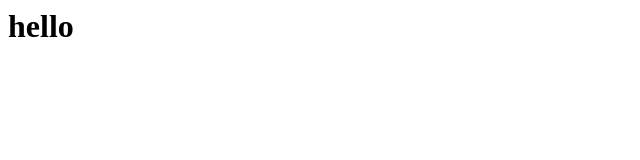
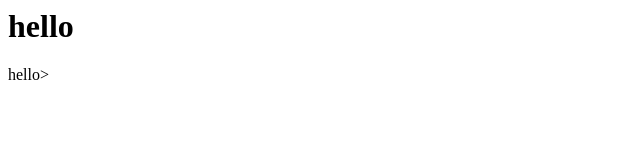
Before and after one commit to Udhayar1011/test2, a plain HTML site: page index.html in a window 1280 px wide. Shown: the full height of the page, 0-640 px from the left. Drawn offline with Linux system fonts and the light colour scheme.

Commit message:
2nd commit

```diff
--- a/index.html
+++ b/index.html
@@ -1 +1,2 @@
-<h1> hello </h1>
+<h1> hello </h1
+<h2>hello</h2>>
```
